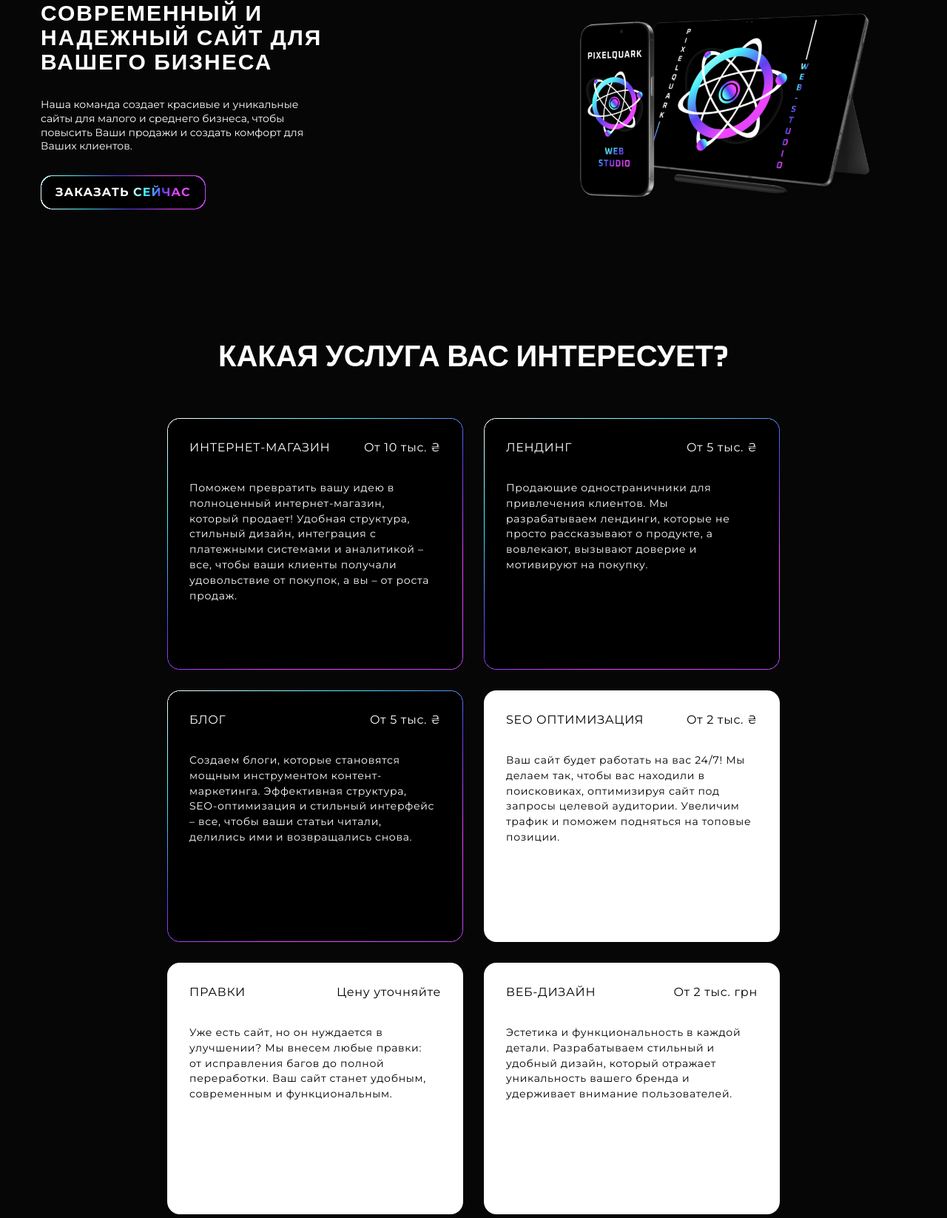
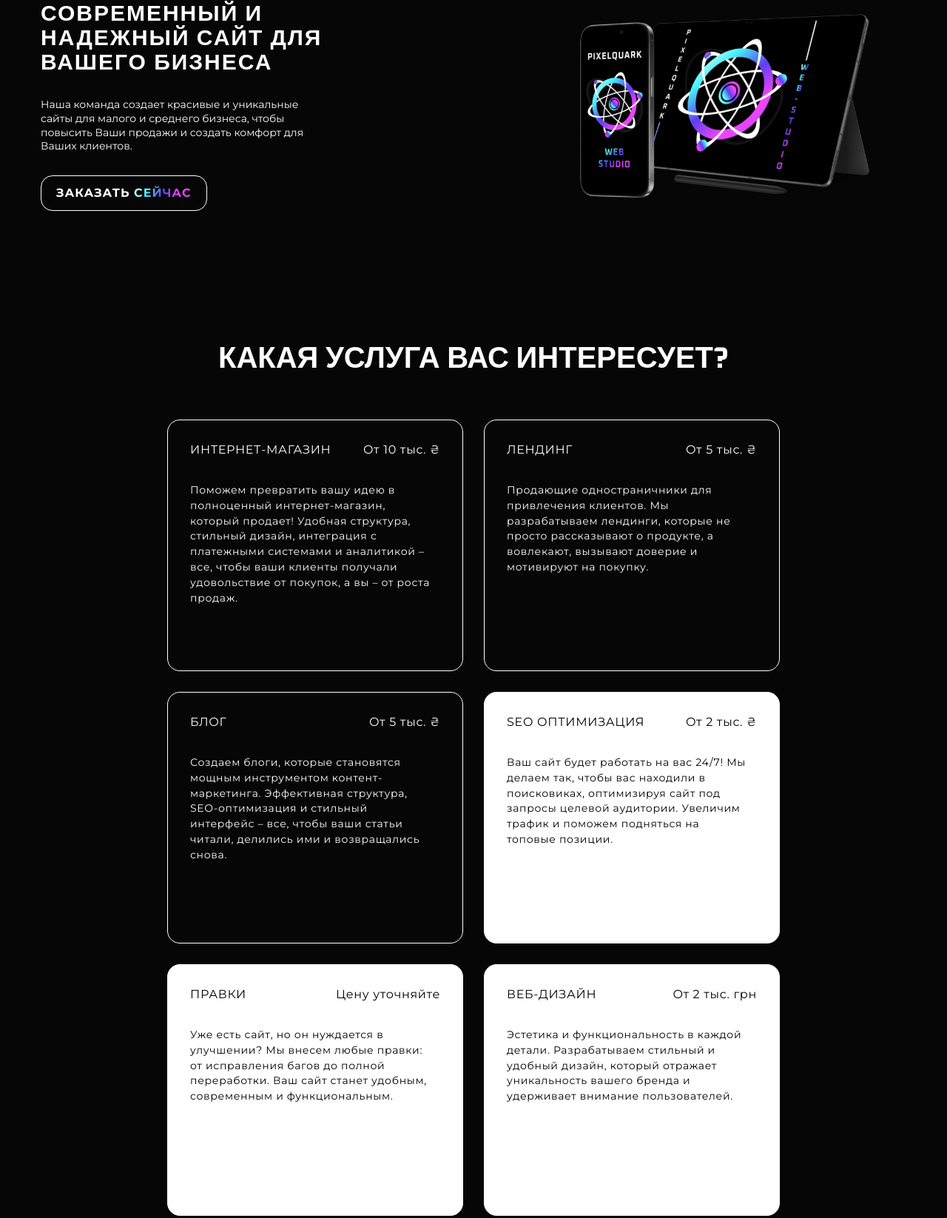
Before and after one commit to creowebwork/pixelquark, a plain HTML site: page index.html in a window 1280 px wide. Shown: the part 237-1883 px from the top of the page at 74% size. Drawn offline with nearby package versions, Linux system fonts and the light colour scheme.

Commit message:
Add files via upload

```diff
--- a/assets/css/main.css
+++ b/assets/css/main.css
@@ -127,14 +127,8 @@ body {
 	padding: 20px 70px 20px 20px;
 	display: inline-block;
 	position: relative;
-	background: radial-gradient(circle at 100% 100%, #000000 0, #000000 16px, transparent 16px) 0% 0%/17px 17px no-repeat,
-            radial-gradient(circle at 0 100%, #000000 0, #000000 16px, transparent 16px) 100% 0%/17px 17px no-repeat,
-            radial-gradient(circle at 100% 0, #000000 0, #000000 16px, transparent 16px) 0% 100%/17px 17px no-repeat,
-            radial-gradient(circle at 0 0, #000000 0, #000000 16px, transparent 16px) 100% 100%/17px 17px no-repeat,
-            linear-gradient(#000000, #000000) 50% 50%/calc(100% - 2px) calc(100% - 34px) no-repeat,
-            linear-gradient(#000000, #000000) 50% 50%/calc(100% - 34px) calc(100% - 2px) no-repeat,
-            linear-gradient(70deg, #ffffff 0%, #48f1f9 25%, #5e40f1 50%, #f444fd 75%, #bf47f6 100%);
-	border-radius: 15px;
+	border: 1px solid #fff;
+	border-radius: 16px;
 	box-sizing: border-box;
 }
 
@@ -177,13 +171,7 @@ body {
 	letter-spacing: 0.7px;
 	border-radius: 10px;
 	color: #fff;
-	background: radial-gradient(circle at 100% 100%, #000000 0, #000000 16px, transparent 16px) 0% 0%/17px 17px no-repeat,
-            radial-gradient(circle at 0 100%, #000000 0, #000000 16px, transparent 16px) 100% 0%/17px 17px no-repeat,
-            radial-gradient(circle at 100% 0, #000000 0, #000000 16px, transparent 16px) 0% 100%/17px 17px no-repeat,
-            radial-gradient(circle at 0 0, #000000 0, #000000 16px, transparent 16px) 100% 100%/17px 17px no-repeat,
-            linear-gradient(#000000, #000000) 50% 50%/calc(100% - 2px) calc(100% - 34px) no-repeat,
-            linear-gradient(#000000, #000000) 50% 50%/calc(100% - 34px) calc(100% - 2px) no-repeat,
-            linear-gradient(150deg, #ffffff 0%, #48f1f9 25%, #5e40f1 50%, #f444fd 75%, #bf47f6 100%);
+	border: 1px solid #fff;
 	border-radius: 17px;
 	box-sizing: border-box;
 }
@@ -269,13 +257,8 @@ body {
 	display: flex;
 	justify-content: center;
 	align-items: center;
-	background: radial-gradient(circle at 100% 100%, #000000 0, #000000 16px, transparent 16px) 0% 0%/17px 17px no-repeat,
-            radial-gradient(circle at 0 100%, #000000 0, #000000 16px, transparent 16px) 100% 0%/17px 17px no-repeat,
-            radial-gradient(circle at 100% 0, #000000 0, #000000 16px, transparent 16px) 0% 100%/17px 17px no-repeat,
-            radial-gradient(circle at 0 0, #000000 0, #000000 16px, transparent 16px) 100% 100%/17px 17px no-repeat,
-            linear-gradient(#000000, #000000) 50% 50%/calc(100% - 2px) calc(100% - 34px) no-repeat,
-            linear-gradient(#000000, #000000) 50% 50%/calc(100% - 34px) calc(100% - 2px) no-repeat,
-            linear-gradient(150deg, #ffffff 0%, #48f1f9 25%, #5e40f1 50%, #f444fd 75%, #bf47f6 100%);
+	background: #000;
+	border: 1px solid #fff;
 	border-radius: 17px;
 	width: 100%;
 	height: 40px;
@@ -752,4 +735,7 @@ body {
 	.consultation-input {
 		width: 100%;
 	}
+	.hero-offer-title {
+		line-height: 38px;
+	}
 }
```
